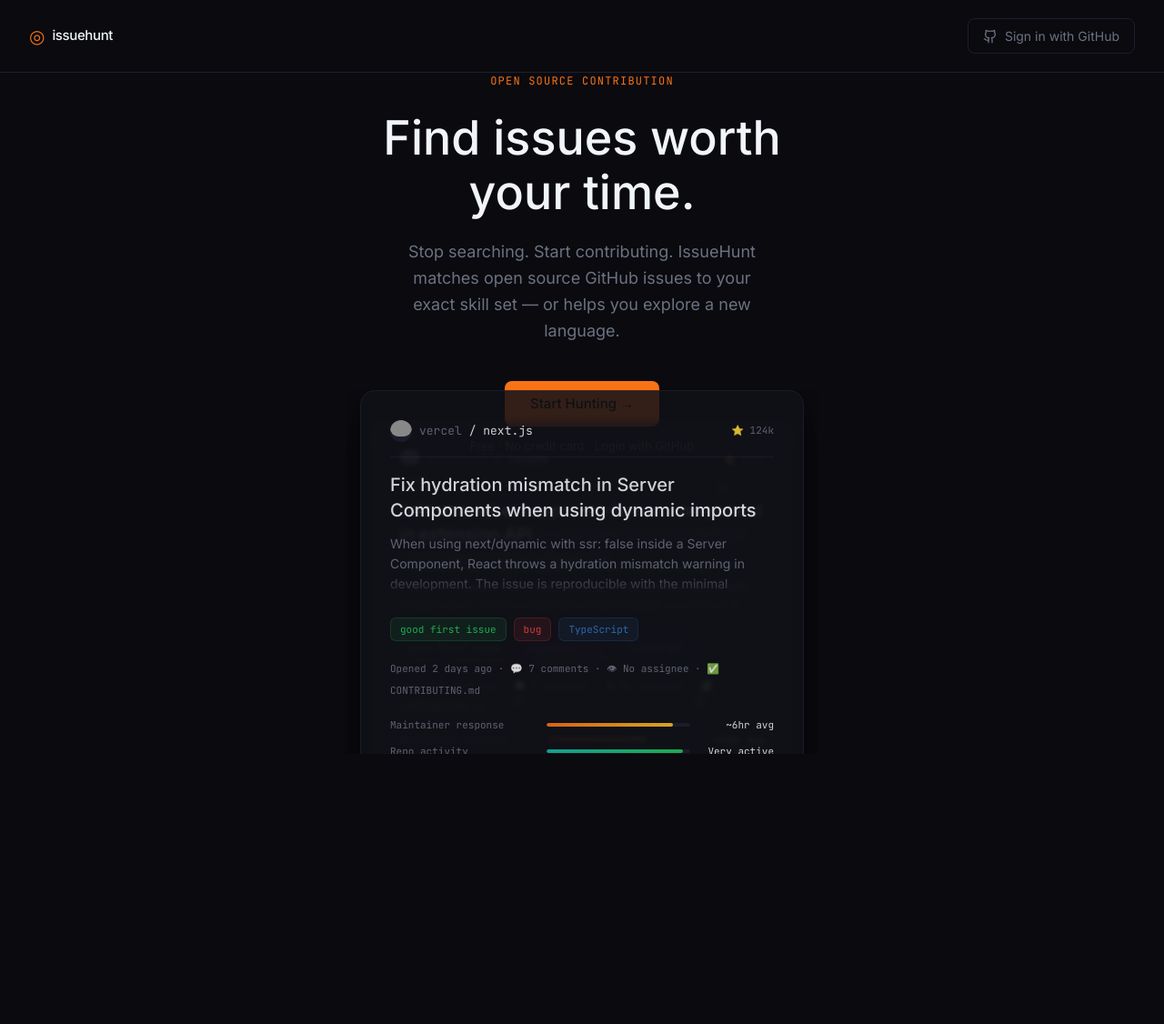
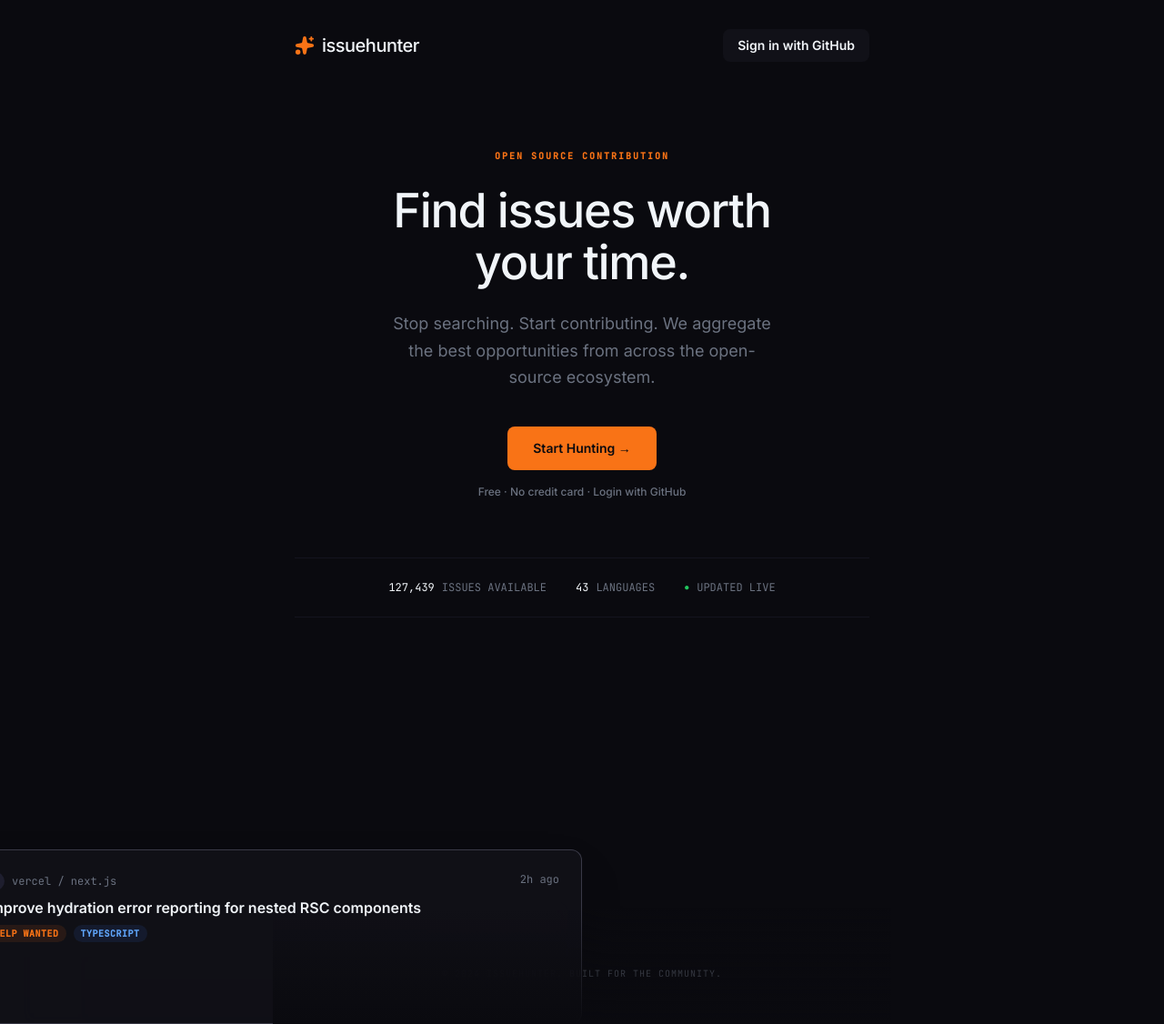
Before and after one commit to UTTAM-VAGHASIA/issuehunt, a Next.js app: page / in a window 1280 px wide. Shown: the whole page at 91% size. Before the commit the page ends 829 px from the top, so only its background shows below. Built offline with nearby package versions, Linux system fonts and the light colour scheme; grey boxes are pictures that could not be loaded.

Commit message:
feat: redesign landing page to match Stitch design

```diff
--- a/src/app/page.tsx
+++ b/src/app/page.tsx
@@ -1,18 +1,38 @@
-import { Navbar } from "@/components/layout/Navbar";
+import Link from "next/link";
+import { Sparkles } from "lucide-react";
 import { Hero } from "@/components/landing/Hero";
 import { GhostCards } from "@/components/landing/GhostCards";
 
 export default function LandingPage() {
   return (
-    <div className="min-h-screen bg-background flex flex-col relative overflow-hidden">
-      <Navbar variant="landing" />
+    <div className="relative flex min-h-screen w-full flex-col overflow-x-hidden bg-background">
+      {/* Header — inline, not fixed */}
+      <header className="mx-auto flex w-full max-w-[680px] items-center justify-between px-6 py-8">
+        <div className="flex items-center gap-2">
+          <Sparkles size={22} className="text-accent" fill="#F97316" />
+          <h1 className="text-xl font-medium tracking-tight text-text-primary font-sans">
+            issuehunter
+          </h1>
+        </div>
+        <Link
+          href="/mode"
+          className="flex items-center justify-center rounded-lg bg-surface px-4 py-2 text-sm font-semibold text-text-primary transition-colors hover:bg-[#1a1a28]"
+        >
+          Sign in with GitHub
+        </Link>
+      </header>
 
-      {/* Hero — vertically centered with room for cards below */}
-      <div className="flex-1 flex items-center justify-center pt-20 pb-64 px-4">
+      {/* Main content */}
+      <main className="mx-auto flex w-full max-w-[680px] flex-1 flex-col items-center px-6 pt-16 text-center">
         <Hero />
-      </div>
+      </main>
 
-      {/* Ghost cards preview at bottom */}
+      {/* Footer */}
+      <footer className="mx-auto w-full max-w-[680px] px-6 py-12 text-center font-mono text-[10px] text-text-muted uppercase tracking-widest">
+        © 2024 IssueHunter. Built for the community.
+      </footer>
+
+      {/* Ghost cards — scrim + preview at bottom of main */}
       <GhostCards />
     </div>
   );
--- a/src/components/landing/GhostCards.tsx
+++ b/src/components/landing/GhostCards.tsx
@@ -1,43 +1,81 @@
-import { MOCK_ISSUES } from "@/lib/mock-data";
-import { IssueCard } from "@/components/hunt/IssueCard";
+export function GhostCards() {
+  return (
+    <div className="absolute bottom-0 left-0 right-0 pointer-events-none">
+      <div className="relative mx-auto w-full max-w-[680px] px-6 h-64">
+        {/* Back card — blurred abstract box */}
+        <div
+          className="absolute bottom-0 left-1/2 -translate-x-1/2 w-full max-w-[580px] h-32 rounded-xl border border-[rgba(30,30,46,0.3)] z-0"
+          style={{
+            opacity: 0.2,
+            transform: "translateX(-50%) scale(0.9) translateY(48px)",
+            backdropFilter: "blur(8px)",
+            background:
+              "linear-gradient(180deg, rgba(35,23,15,0.4) 0%, rgba(10,10,15,0.8) 100%)",
+          }}
+        />
 
-export function GhostCards() {
-  const cards = MOCK_ISSUES.slice(0, 3);
+        {/* Middle card — blurred abstract box */}
+        <div
+          className="absolute bottom-0 left-1/2 -translate-x-1/2 w-full max-w-[630px] h-40 rounded-xl border border-[rgba(30,30,46,0.4)] z-10"
+          style={{
+            opacity: 0.4,
+            transform: "translateX(-50%) scale(0.95) translateY(24px)",
+            backdropFilter: "blur(8px)",
+            background:
+              "linear-gradient(180deg, rgba(35,23,15,0.4) 0%, rgba(10,10,15,0.8) 100%)",
+          }}
+        />
 
-  return (
-    <div className="absolute bottom-0 left-1/2 -translate-x-1/2 w-full max-w-[520px] h-[400px] pointer-events-none overflow-hidden px-4">
-      {/* Back card */}
+        {/* Front card — real content */}
         <div
-        className="absolute inset-x-4 top-0"
+          className="absolute bottom-0 left-1/2 -translate-x-1/2 w-full h-48 rounded-xl border border-[rgba(100,100,120,0.5)] bg-[rgba(17,17,24,0.9)] p-6 text-left z-20 shadow-2xl"
+          style={{ transform: "translateX(-50%)" }}
+        >
+          <div className="flex items-start justify-between">
+            <div className="space-y-2">
+              {/* Repo row */}
+              <div className="flex items-center gap-2">
+                <div className="w-5 h-5 rounded-full bg-border flex-shrink-0" />
+                <span className="text-xs text-text-muted font-mono">vercel / next.js</span>
+              </div>
+              {/* Issue title */}
+              <h4 className="text-text-primary font-semibold text-base font-sans leading-snug">
+                Improve hydration error reporting for nested RSC components
+              </h4>
+              {/* Tags */}
+              <div className="flex gap-2 flex-wrap">
+                <span
+                  className="px-2 py-0.5 rounded-full text-[10px] font-bold uppercase tracking-wider font-mono"
                   style={{
-          transform: "scale(0.90) translateY(24px)",
-          opacity: 0.2,
-          filter: "blur(4px)",
-          transformOrigin: "bottom center",
+                    background: "rgba(249,115,22,0.1)",
+                    color: "#F97316",
                   }}
                 >
-        <IssueCard issue={cards[2]} />
+                  Help Wanted
+                </span>
+                <span
+                  className="px-2 py-0.5 rounded-full text-[10px] font-bold uppercase tracking-wider font-mono"
+                  style={{
+                    background: "rgba(59,130,246,0.1)",
+                    color: "#60A5FA",
+                  }}
+                >
+                  TypeScript
+                </span>
+              </div>
+            </div>
+            {/* Time */}
+            <span className="text-xs font-mono text-text-muted flex-shrink-0 ml-4">2h ago</span>
+          </div>
         </div>
 
-      {/* Middle card */}
+        {/* Gradient fade-out at bottom */}
         <div
-        className="absolute inset-x-4 top-0"
+          className="absolute bottom-0 left-0 w-full h-32 z-30"
           style={{
-          transform: "scale(0.95) translateY(12px)",
-          opacity: 0.4,
-          filter: "blur(2px)",
-          transformOrigin: "bottom center",
+            background: "linear-gradient(to top, #0A0A0F, transparent)",
           }}
-      >
-        <IssueCard issue={cards[1]} />
-      </div>
-
-      {/* Front card */}
-      <div
-        className="absolute inset-x-4 top-0"
-        style={{ opacity: 0.85 }}
-      >
-        <IssueCard issue={cards[0]} />
+        />
       </div>
     </div>
   );
--- a/src/components/landing/Hero.tsx
+++ b/src/components/landing/Hero.tsx
@@ -1,56 +1,56 @@
 import Link from "next/link";
-import { MonoText } from "@/components/ui/MonoText";
 
 export function Hero() {
   return (
-    <div className="flex flex-col items-center text-center max-w-[680px] mx-auto px-4">
-      <MonoText
-        className="text-accent tracking-[0.1em] uppercase text-[12px] mb-6"
-        size="xs"
-      >
+    <>
+      {/* Eyebrow */}
+      <p className="font-mono text-[10px] font-bold tracking-[0.2em] text-accent uppercase mb-6">
         Open Source Contribution
-      </MonoText>
-
-      <h1
-        className="font-sans font-medium text-text-primary leading-[1.15] mb-5"
-        style={{ fontSize: "clamp(36px, 5vw, 52px)" }}
-      >
-        Find issues worth
-        <br />
-        your time.
-      </h1>
-
-      <p className="font-sans text-[18px] text-text-muted leading-relaxed max-w-[420px]">
-        Stop searching. Start contributing. IssueHunt matches open source GitHub issues to your
-        exact skill set — or helps you explore a new language.
       </p>
 
+      {/* Headline */}
+      <h2 className="text-[52px] font-medium leading-[1.1] tracking-tight text-text-primary mb-6">
+        Find issues worth <br />
+        your time.
+      </h2>
+
+      {/* Subheadline */}
+      <p className="mx-auto max-w-[420px] text-lg text-text-muted leading-relaxed mb-10">
+        Stop searching. Start contributing. We aggregate the best opportunities from across the
+        open-source ecosystem.
+      </p>
+
+      {/* CTA */}
+      <div className="flex flex-col items-center gap-4 mb-16">
         <Link
           href="/mode"
-        className="mt-10 inline-flex items-center gap-2 bg-accent text-background font-sans font-medium text-[15px] px-7 py-[14px] rounded-btn transition-all hover:bg-[#EA6C10] hover:scale-[1.02]"
+          className="flex items-center justify-center rounded-lg bg-accent px-7 py-3.5 text-sm font-bold text-background transition-transform hover:scale-105"
         >
           Start Hunting →
         </Link>
-
-      <p className="mt-3 text-[13px] text-text-muted font-sans">
+        <p className="text-xs text-text-muted font-medium font-sans">
           Free · No credit card · Login with GitHub
         </p>
+      </div>
 
-      <div className="mt-12 flex items-center gap-3 flex-wrap justify-center">
-        <MonoText size="xs">
-          <span className="text-text-primary">127,439</span>{" "}
-          <span className="text-text-muted">issues available</span>
-        </MonoText>
-        <span className="text-border">·</span>
-        <MonoText size="xs">
-          <span className="text-text-primary">43</span>{" "}
-          <span className="text-text-muted">languages</span>
-        </MonoText>
-        <span className="text-border">·</span>
-        <MonoText size="xs" muted>
-          Updated live
-        </MonoText>
+      {/* Stats row — with border */}
+      <div className="flex flex-wrap items-center justify-center gap-x-8 gap-y-4 font-mono text-xs border-y border-[rgba(30,30,46,0.5)] py-6 mb-20 w-full">
+        <div className="flex items-center gap-2">
+          <span className="text-text-primary">127,439</span>
+          <span className="text-text-muted uppercase">issues available</span>
+        </div>
+        <div className="flex items-center gap-2">
+          <span className="text-text-primary">43</span>
+          <span className="text-text-muted uppercase">languages</span>
+        </div>
+        <div className="flex items-center gap-2">
+          <span className="text-[10px] text-success">●</span>
+          <span className="text-text-muted uppercase">Updated live</span>
         </div>
       </div>
+
+      {/* Ghost cards preview area */}
+      <div className="relative w-full h-64 mt-auto" />
+    </>
   );
 }
```
Lines whose indentation alone changed are shown as unchanged.
